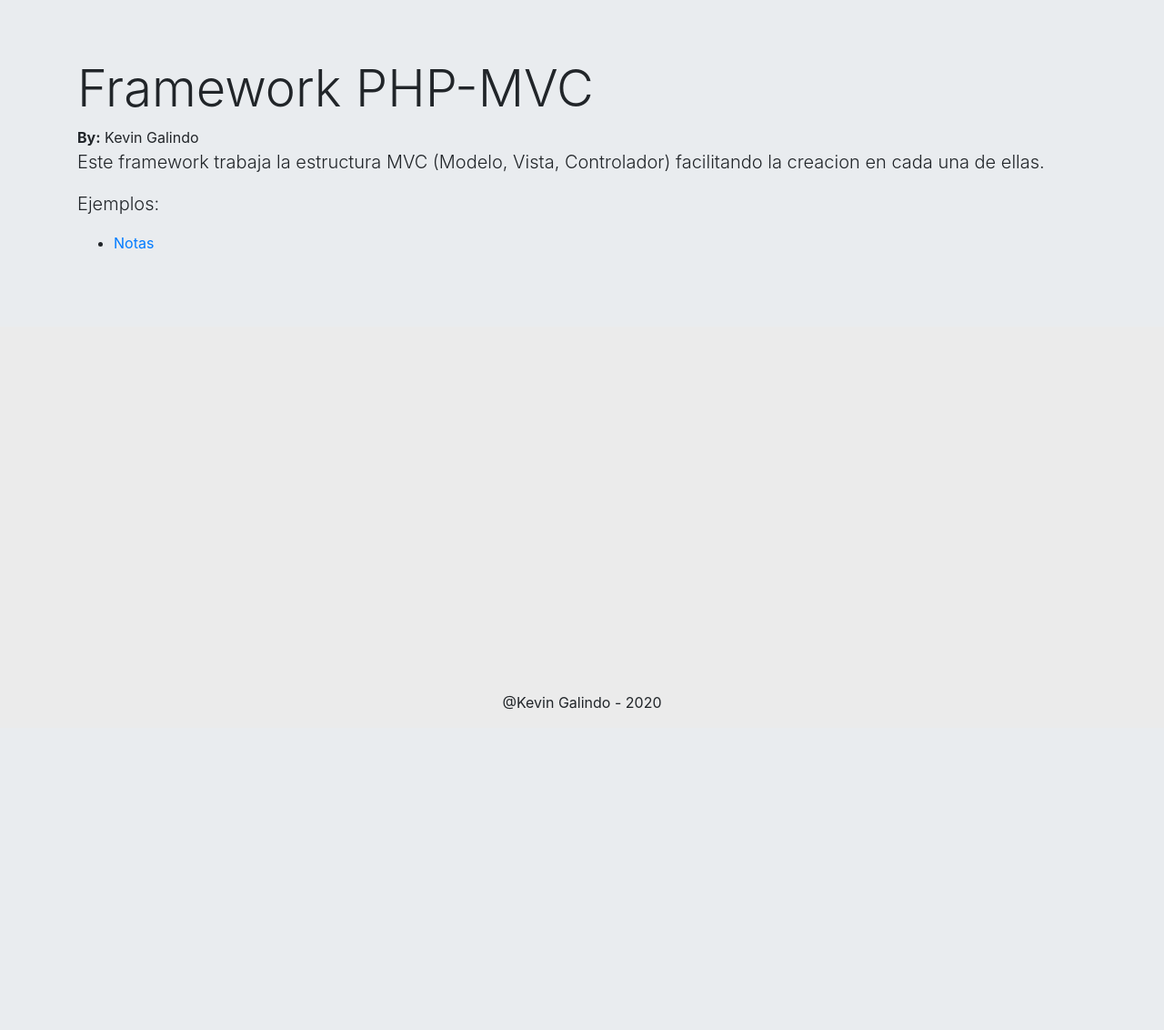
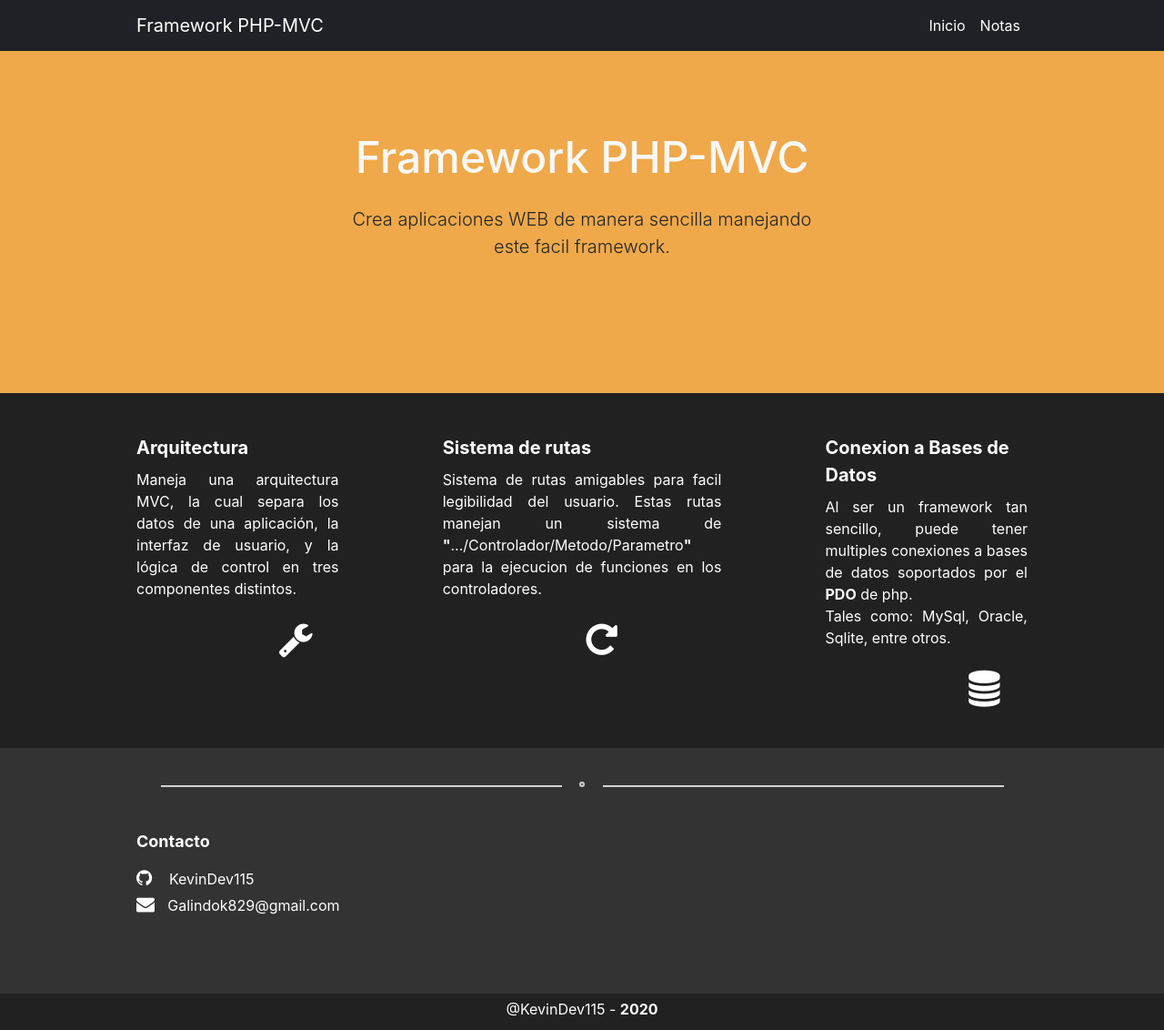
Before and after one commit to KevinDev115/php-mvc-framework, a PHP site: page /index.php in a window 1280 px wide. Shown: the whole page at 91% size. Before the commit the page ends 780 px from the top, so only its background shows below. Run offline with PHP 8.4, Linux system fonts and the light colour scheme.

Commit message:
Vista principal

```diff
--- a/app/config/App.php
+++ b/app/config/App.php
@@ -16,7 +16,7 @@ define('APP_NAME','php-mvc-framework');
 define('APP_VERSION','v1');
 
 #Footer del aplicativo.
-define('APP_COPYRIGHT','@Kevin Galindo - '.date('Y'));
+define('APP_COPYRIGHT','@KevinDev115 - <b>'.date('Y').'</b>');
 
 #Estado del aplicativo en produccion.
 define('APP_PRODUCTION',false);
--- a/app/helpers/any.php
+++ b/app/helpers/any.php
@@ -15,3 +15,14 @@ function var_dump_pro($var)
         echo "</pre>";
     }
 }
+
+/**
+ * Contiene la ruta de assets
+ *
+ * @author: Kevin.Galindo
+ * @param: $var String
+ */
+function assets($var)
+{
+	return APP_URL.'/public/assets'.$var;
+}
--- a/app/views/home/index.view.php
+++ b/app/views/home/index.view.php
@@ -1,15 +1,43 @@
-<div class="jumbotron jumbotron-fluid">
-  <div class="container">
-    <h1 class="display-4">Framework PHP-MVC</h1>
-    <b>By:</b> <span>Kevin Galindo</span>
-    <p class="lead">
-        Este framework trabaja la estructura MVC (Modelo, Vista, Controlador) facilitando la creacion en cada una de ellas.
+<div class="jumbotron jumbotron-app jumbotron-fluid">
+  <div class="container text-center mt-5">
+    <h2 class="title-jumbotron mb-4">Framework PHP-MVC</h2>
+    <p class="lead text-jumbotron">
+      Crea aplicaciones WEB de manera sencilla manejando este facil framework.
     </p>
-    <p class="lead">Ejemplos:</p>
-    <ul>
-        <li>
-            <a href="<?=APP_URL?>/nota/">Notas</a>
-        </li>
-    </ul>
   </div>
 </div>
+
+<div class="container-fluid section-detail">
+  <div class="row justify-content-center">
+    <div class="col-12 col-md-12 col-lg-3">
+      <label class="title-detail" for="">Arquitectura</label>
+      <p class="text-detail mb-4">
+        Maneja una arquitectura <span title="Modelo Vista Controlador">MVC</span>,
+        la cual separa los datos de una aplicación, la interfaz de usuario, y la lógica de control en
+        tres componentes distintos.
+      </p>
+      <div class="icon-detail">
+        <i class="fa fa-wrench"></i>
+      </div>
+    </div>
+    <div class="col-12 col-md-12 col-lg-4 offset-lg-1">
+      <label class="title-detail" for="">Sistema de rutas</label>
+      <p class="text-detail mb-4">
+        Sistema de rutas amigables para facil legibilidad del usuario.
+        Estas rutas manejan un sistema de <b>"</b>.../Controlador/Metodo/Parametro<b>"</b> para la ejecucion de funciones en los controladores.
+      </p>
+      <div class="icon-detail">
+        <i class="fa fa-repeat"></i>
+      </div>
+    </div>
+    <div class="col-12 col-md-12 col-lg-3 offset-lg-1">
+      <label class="title-detail" for="">Conexion a Bases de Datos</label>
+      <p class="text-detail mb-4">
+        Al ser un framework tan sencillo, puede tener multiples conexiones a bases de datos soportados por el <b>PDO</b> de php. <br> Tales como: MySql, Oracle, Sqlite, entre otros.
+      </p>
+      <div class="icon-detail">
+        <i class="fa fa-database"></i>
+      </div>
+    </div>
+  </div>
+</div>
--- a/app/views/layouts/footer.php
+++ b/app/views/layouts/footer.php
@@ -1,6 +1,34 @@
+<div class="text-center">
 
-<div class="fixed-bottom text-center">
-    <p><?=APP_COPYRIGHT?></p>
+    <div class="section-social-network">
+        <div class="divider-footer">
+            <div class="line"></div>
+            <div class="circle"></div>
+            <div class="line"></div>
+        </div>
+
+        <label class="text-white text-center mb-3 title">
+            <b>Contacto</b>
+        </label>
+        <ul>
+            <li>
+                <a href="https://github.com/KevinDev115">
+                    <i class="fa fa-github icon-social-network" id="icon-github"></i>
+                    <span class="name-icon" id="name-github">&nbsp;KevinDev115</span>
+                </a>
+            </li>
+            <li>
+                <a href="https://github.com/KevinDev115">
+                    <i class="fa fa-envelope icon-social-network" id="icon-envelope"></i>
+                    <span class="name-icon" id="name-envelope">Galindok829@gmail.com</span>
+                </a>
+            </li>
+        </ul>
+    </div>
+
+    <div class="section-copyright">
+        <p><?=APP_COPYRIGHT?></p>
+    </div>
 </div>
 
 <script src="https://code.jquery.com/jquery-3.3.1.slim.min.js" integrity="sha384-q8i/X+965DzO0rT7abK41JStQIAqVgRVzpbzo5smXKp4YfRvH+8abtTE1Pi6jizo" crossorigin="anonymous"></script>
--- a/app/views/layouts/header.php
+++ b/app/views/layouts/header.php
@@ -4,7 +4,29 @@
     <meta charset="UTF-8">
     <meta name="viewport" content="width=device-width, initial-scale=1.0">
     <meta http-equiv="X-UA-Compatible" content="ie=edge">
+
+    <!-- ESTILOS -->
     <link rel="stylesheet" href="https://stackpath.bootstrapcdn.com/bootstrap/4.3.1/css/bootstrap.min.css" integrity="sha384-ggOyR0iXCbMQv3Xipma34MD+dH/1fQ784/j6cY/iJTQUOhcWr7x9JvoRxT2MZw1T" crossorigin="anonymous">
+    <link rel="stylesheet" href="https://stackpath.bootstrapcdn.com/font-awesome/4.7.0/css/font-awesome.min.css">
+    <link rel="stylesheet" href="<?=assets('/css/app.css')?>">
+
     <title><?=APP_NAME?> - <?=APP_VERSION?></title>
 </head>
-<body style="background: #ebebeb;">
+<body style="background: #333;">
+
+<nav class="navbar fixed-top navbar-app navbar-expand-lg">
+    <a class="navbar-brand" href="#">Framework PHP-MVC</a>
+    <button class="navbar-toggler" type="button" data-toggle="collapse" data-target="#navbarText" aria-controls="navbarText" aria-expanded="false" aria-label="Toggle navigation">
+        <span class="navbar-toggler-icon"></span>
+    </button>
+    <div class="collapse navbar-collapse" id="navbarText">
+        <ul class="navbar-nav ml-auto">
+            <li class="nav-item active">
+                <a class="nav-link" href="/php-mvc-framework/">Inicio</a>
+            </li>
+            <li class="nav-item">
+                <a class="nav-link" href="<?=APP_URL?>/nota/">Notas</a>
+            </li>
+        </ul>
+    </div>
+</nav>
--- a/app/views/notas/create.view.php
+++ b/app/views/notas/create.view.php
@@ -1,6 +1,6 @@
-<div class="container mt-5">
-    <h2>Crear una Nota</h2>
-    <form method="POST" action="<?=APP_URL?>/nota/store" class="border p-5 bg-white">
+<div class="container-app">
+    <h2 class="text-white">Crear una Nota</h2>
+    <form method="POST" action="<?=APP_URL?>/nota/store" class="py-5 text-white">
         <div class="form-group row">
             <label for="color" class="col-sm-2 col-form-label">Color</label>
             <div class="col-sm-10">
--- a/app/views/notas/edit.view.php
+++ b/app/views/notas/edit.view.php
@@ -1,6 +1,6 @@
-<div class="container mt-5">
-    <h2>Actualizar Nota</h2>
-    <form method="POST" action="<?=APP_URL?>/nota/update" class="border p-5 bg-white">
+<div class="container-app">
+    <h2 class="text-white">Actualizar Nota</h2>
+    <form method="POST" action="<?=APP_URL?>/nota/update" class="py-5 text-white">
         <input type="hidden" value="<?=$data['nota']->id?>">
         <div class="form-group row">
             <label for="color" class="col-sm-2 col-form-label">Color</label>
```
Also changed, not shown: app/views/notas/index.view.php (+20 -17 lines), public/assets/css/app.css (added), public/assets/js/app.js (added), 1 other file.
